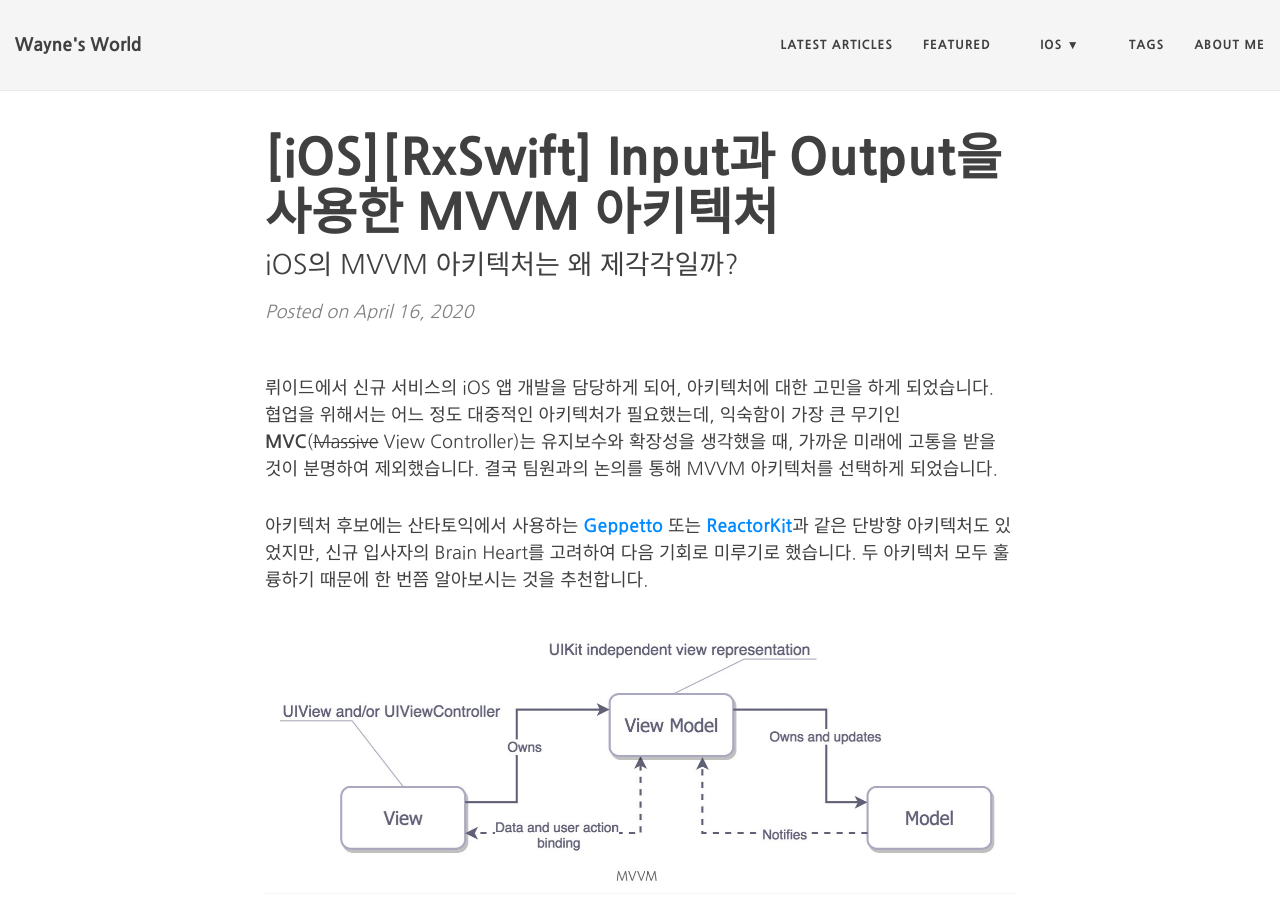
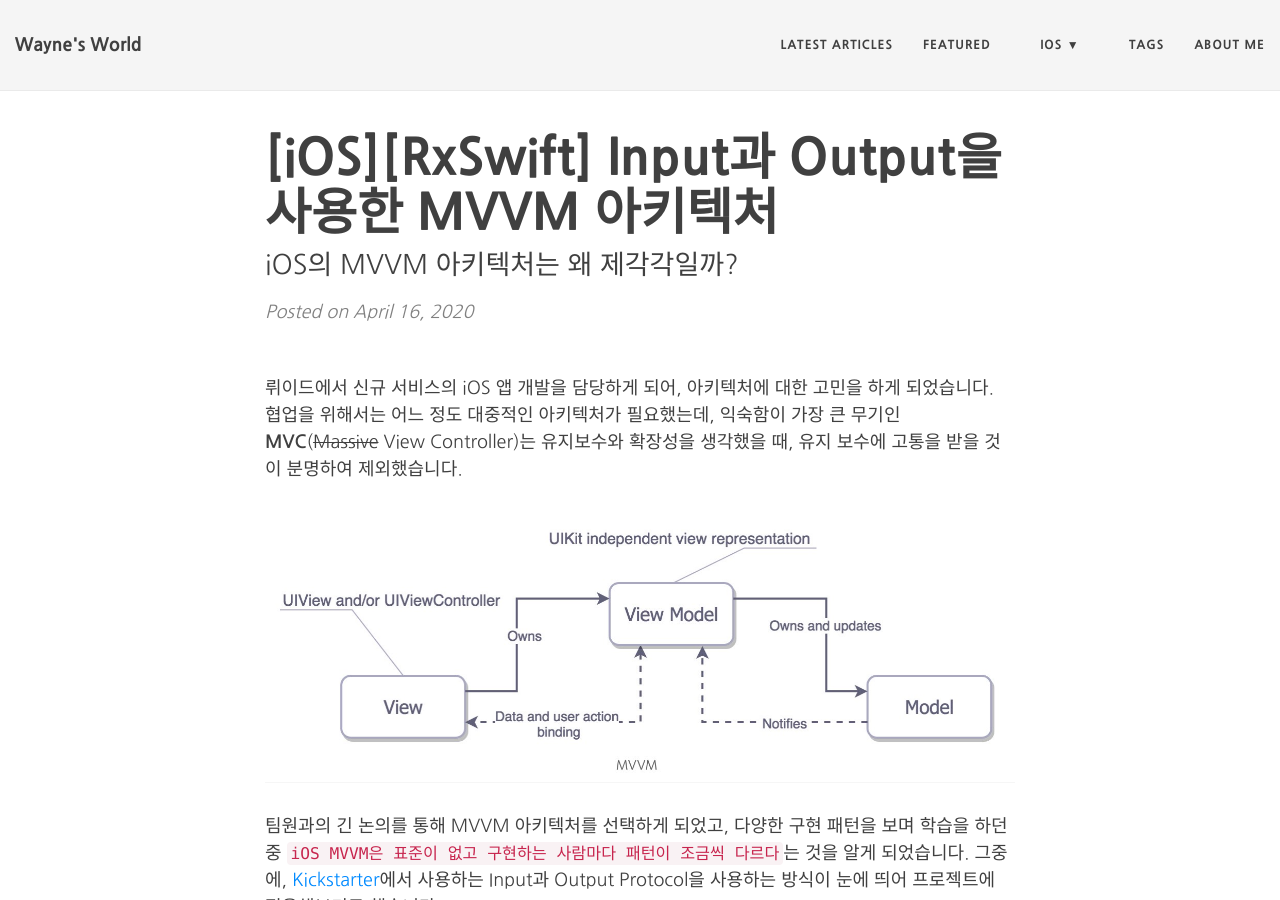
Before and after one commit to Mildwhale/mildwhale.github.io, a Jekyll site: the page built from _posts/2020-04-16-mvvm-with-input-output.md, in a window 1280 px wide and 900 px high. Built offline with Jekyll 4.4.1, drawn with Linux system fonts in a browser that asks for light colours; nearby versions of some CDN libraries; comment, search, counter and statistics services are not loaded; some of the changed text lies outside the part shown.

Commit message:
:pencil: mvvm 업데이트

````diff
--- a/_posts/2020-04-16-mvvm-with-input-output.md
+++ b/_posts/2020-04-16-mvvm-with-input-output.md
@@ -8,17 +8,17 @@
 tags: [iOS, RxSwift, MVVM]
 ---
 
-뤼이드에서 신규 서비스의 iOS 앱 개발을 담당하게 되어, 아키텍처에 대한 고민을 하게 되었습니다. 협업을 위해서는 어느 정도 대중적인 아키텍처가 필요했는데, 익숙함이 가장 큰 무기인 **MVC**(~~Massive~~ View Controller)는 유지보수와 확장성을 생각했을 때, 가까운 미래에 고통을 받을 것이 분명하여 제외했습니다. 결국 팀원과의 논의를 통해 MVVM 아키텍처를 선택하게 되었습니다.
-
-아키텍처 후보에는 산타토익에서 사용하는 [**Geppetto**](https://github.com/geppetto-ios/Geppetto) 또는 [**ReactorKit**](https://github.com/ReactorKit/ReactorKit)과 같은 단방향 아키텍처도 있었지만, 신규 입사자의 Brain Heart를 고려하여 다음 기회로 미루기로 했습니다. 두 아키텍처 모두 훌륭하기 때문에 한 번쯤 알아보시는 것을 추천합니다.
+뤼이드에서 신규 서비스의 iOS 앱 개발을 담당하게 되어, 아키텍처에 대한 고민을 하게 되었습니다. 협업을 위해서는 어느 정도 대중적인 아키텍처가 필요했는데, 익숙함이 가장 큰 무기인 **MVC**(~~Massive~~ View Controller)는 유지보수와 확장성을 생각했을 때, 유지 보수에 고통을 받을 것이 분명하여 제외했습니다.
 
 ![mvvm](/assets/images/mvvm/mvvm.jpeg){: .center-image}
 
-MVVM 아키텍처의 다양한 구현 패턴을 보다보니, `iOS MVVM은 표준이 없고 구현하는 사람마다 패턴이 조금씩 다르다`는 것을 알 수 있었습니다. 그중에, [Kickstarter](https://github.com/kickstarter/ios-oss)에서 사용하는 Input과 Output Protocol을 사용하는 방식이 눈에 띄어 프로젝트에 적용해보기로 했습니다.
+팀원과의 긴 논의를 통해 MVVM 아키텍처를 선택하게 되었고, 다양한 구현 패턴을 보며 학습을 하던 중 `iOS MVVM은 표준이 없고 구현하는 사람마다 패턴이 조금씩 다르다`는 것을 알게 되었습니다. 그중에, [Kickstarter](https://github.com/kickstarter/ios-oss)에서 사용하는 Input과 Output Protocol을 사용하는 방식이 눈에 띄어 프로젝트에 적용해보기로 했습니다.
 
 그럼 간단한 예제를 통해 Input, Output Protocol을 사용한 MVVM 아키텍처의 구현을 알아보겠습니다.
+<br/>
 
 ## Example
+---
 ### Protocol with Input&Output
 ```swift
 protocol ViewModelType {
@@ -141,6 +141,8 @@
 
 물론 이 구조가 만능은 아닙니다. 화면 또는 기능이 복잡해질수록 늘어나는 스트림 관리에 신경을 많이 써야 하며, ViewModel이 비대해질 가능성이 매우 큽니다. 이러한 이유 때문에 MVVM이 다양한 형태의 구현을 가지고 있는게 아닐까 싶네요. 😥
 
+아키텍처 후보에는 산타토익에서 사용하는 [**Geppetto**](https://github.com/geppetto-ios/Geppetto) 또는 [**ReactorKit**](https://github.com/ReactorKit/ReactorKit) 같은 단방향 아키텍처도 있었지만, 대중성을 고려하여 다음 기회로 미루기로 했습니다. 하지만, 단방향 아키텍처는 매우 효율적이니 한 번쯤 알아보시는 것을 추천합니다.
+
 이번 글은 여기서 마치겠습니다.
 읽어주셔서 감사합니다! 😆
 
````
